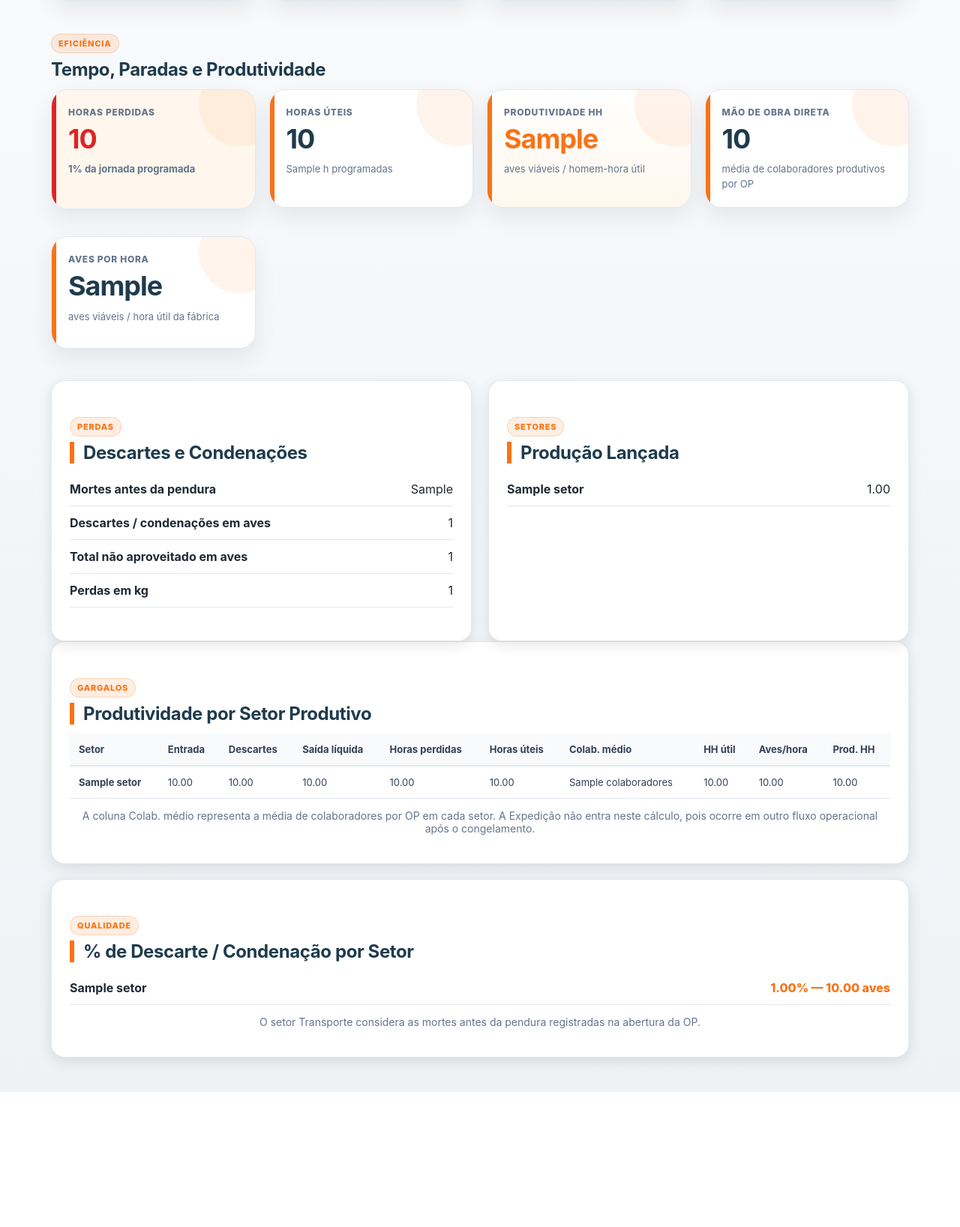
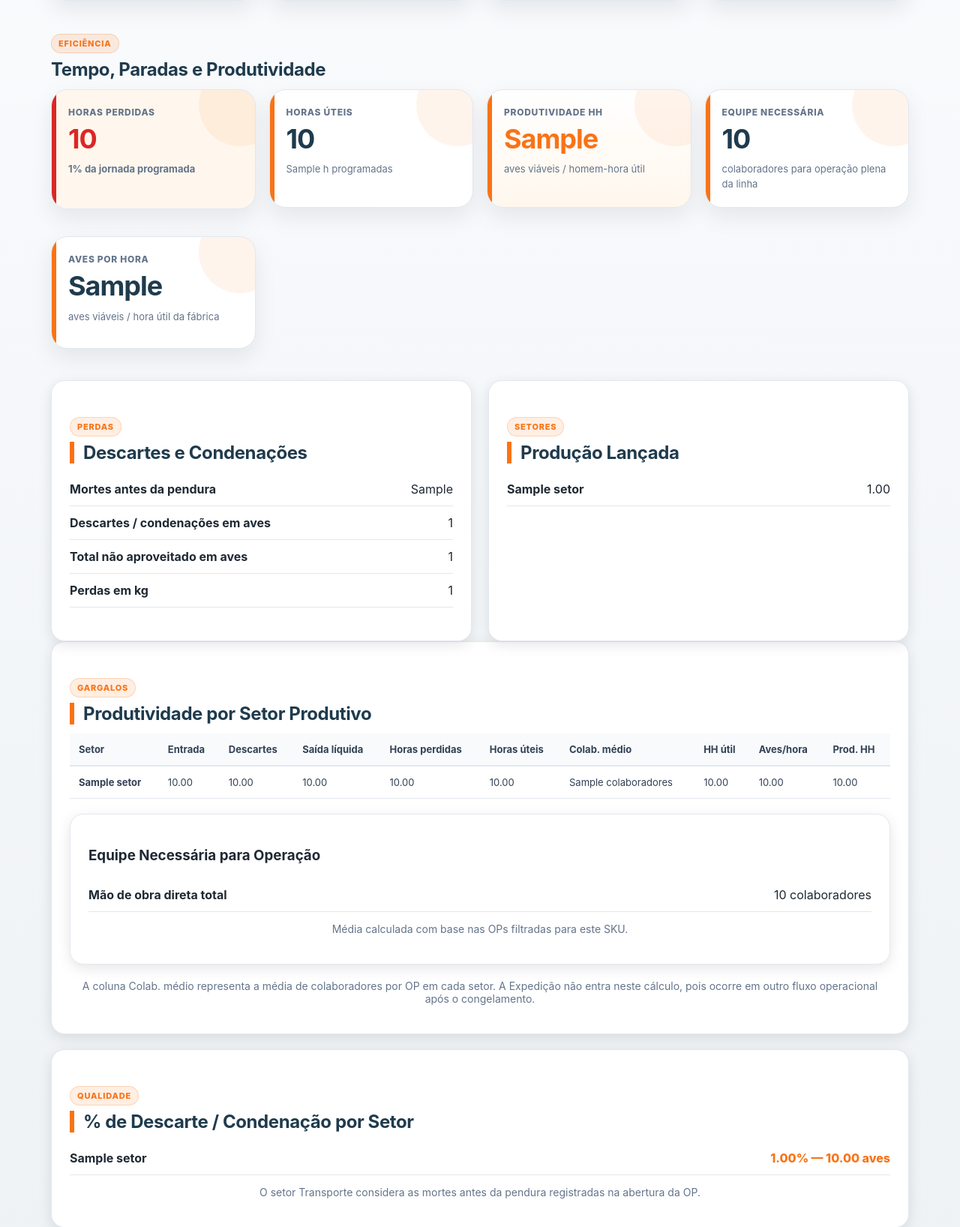
Before and after one commit to RaoMao0712/abatedouro-indicadores, a Flask app: template templates/dashboard.html in a window 1280 px wide. Shown: the part 1275-2911 px from the top of the page at 75% size. Before the commit the page ends 2731 px from the top, so only its background shows below. Run offline with Flask 3, Linux system fonts and the light colour scheme; the template is opened without the code that fills it: most values are stand-ins (such as "Sample title", 1, 10 or a date in 2020); parts of the project's set-up code (start-up, migrations or seed data) failed here and were passed over; some libraries are stand-ins or nearby versions.

```diff
--- a/templates/dashboard.html
+++ b/templates/dashboard.html
@@ -162,9 +162,9 @@
     </div>
 
     <div class="card kpi-card">
-        <span class="kpi-label">Mão de obra direta</span>
+        <span class="kpi-label">Equipe necessária</span>
         <strong>{{ mao_obra_direta_media }}</strong>
-        <small>média de colaboradores produtivos por OP</small>
+        <small>colaboradores para operação plena da linha</small>
     </div>
 
     <div class="card kpi-card">
@@ -269,6 +269,19 @@
         <p class="obs">Nenhum dado produtivo no período/status selecionado.</p>
     {% endif %}
 
+    <div class="card" style="margin-top:20px;">
+        <h3>Equipe Necessária para Operação</h3>
+
+        <div class="linha-info">
+            <strong>Mão de obra direta total</strong>
+            <span>{{ mao_obra_direta_media }} colaboradores</span>
+        </div>
+
+        <p class="obs">
+            Média calculada com base nas OPs filtradas para este SKU.
+        </p>
+    </div>
+
     <p class="obs">
         A coluna Colab. médio representa a média de colaboradores por OP em cada setor.
         A Expedição não entra neste cálculo, pois ocorre em outro fluxo operacional após o congelamento.
```
